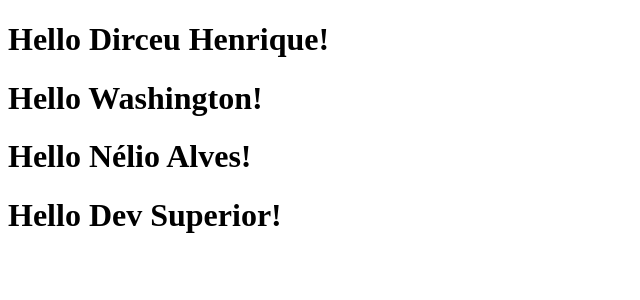
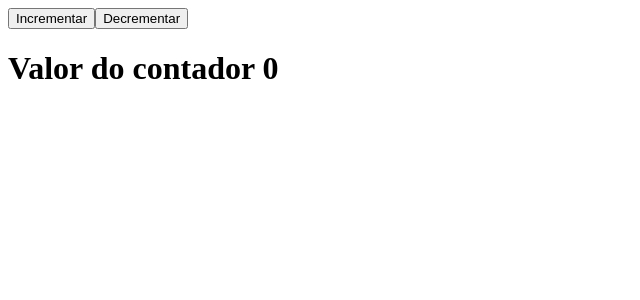
Before and after one commit to dhnasci/sds2-dsdeliver, a React (Create React App) app in the folder front-web/: page / in a window 1280 px wide. Shown: the top 300 px of the page, without its empty margins (0-640 px from the left). Built offline with nearby package versions, Linux system fonts and the light colour scheme.

Commit message:
Second example Counter

```diff
--- a/front-web/src/App.tsx
+++ b/front-web/src/App.tsx
@@ -1,14 +1,11 @@
 import './App.css';
-import Hello from './Hello';
+import Counter from './Counter';
 
 function App() {
 
   return (
     <div>
-      <Hello message="Dirceu Henrique" />
-      <Hello message="Washington" />
-      <Hello message="Nélio Alves" />
-      <Hello message="Dev Superior" />
+      <Counter />
     </div>
   );
 }
--- a/front-web/src/Counter.tsx
+++ b/front-web/src/Counter.tsx
@@ -1,7 +1,24 @@
+import { useState } from "react";
+
 function Counter() {
+
+    const [counter, setCounter] = useState(0)
+
+    const handleIncrease = () => {
+        console.log('Incrementar...');
+        setCounter(counter + 1);
+    }
+
+    const handleDecrease = () => {
+        console.log('Decrementar...');
+        setCounter(counter - 1)
+    }
+
     return(
         <div>
-            counter
+            <button onClick={handleIncrease}>Incrementar </button>
+            <button onClick={handleDecrease}>Decrementar </button>
+            <h1>Valor do contador {counter}</h1>
         </div>
     )
 }
```
